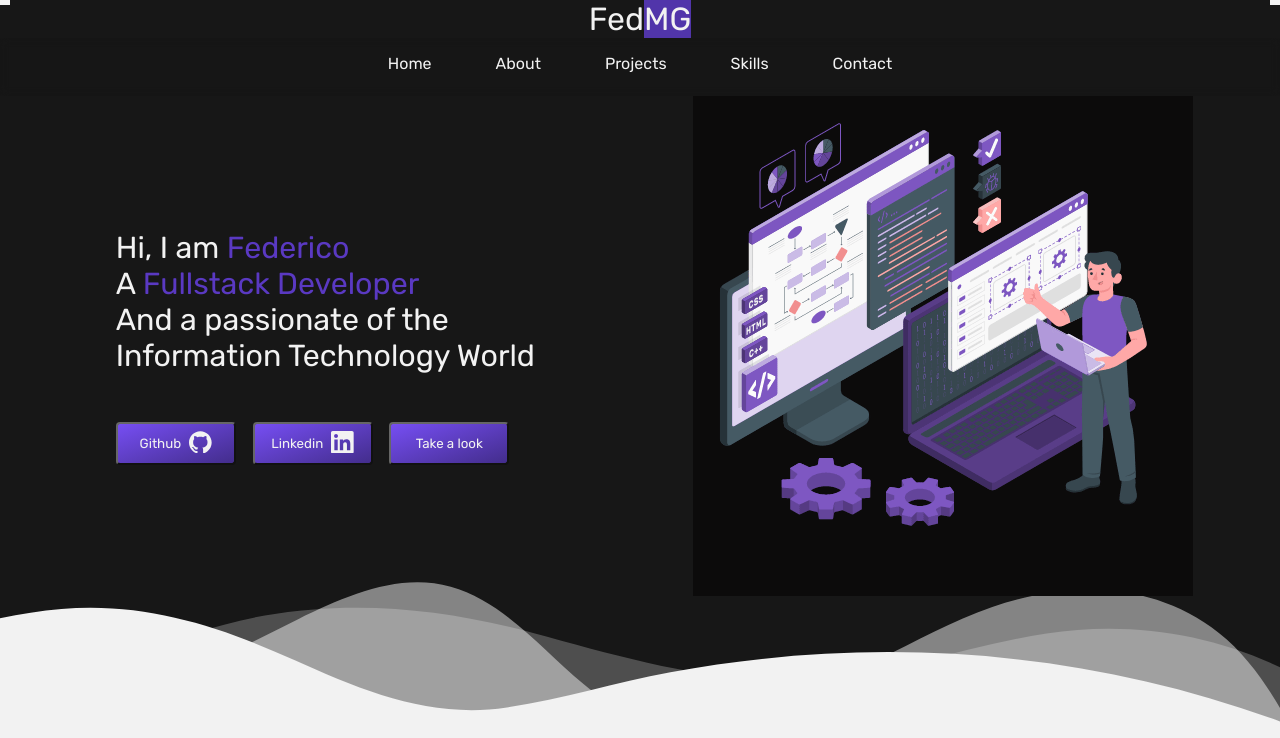
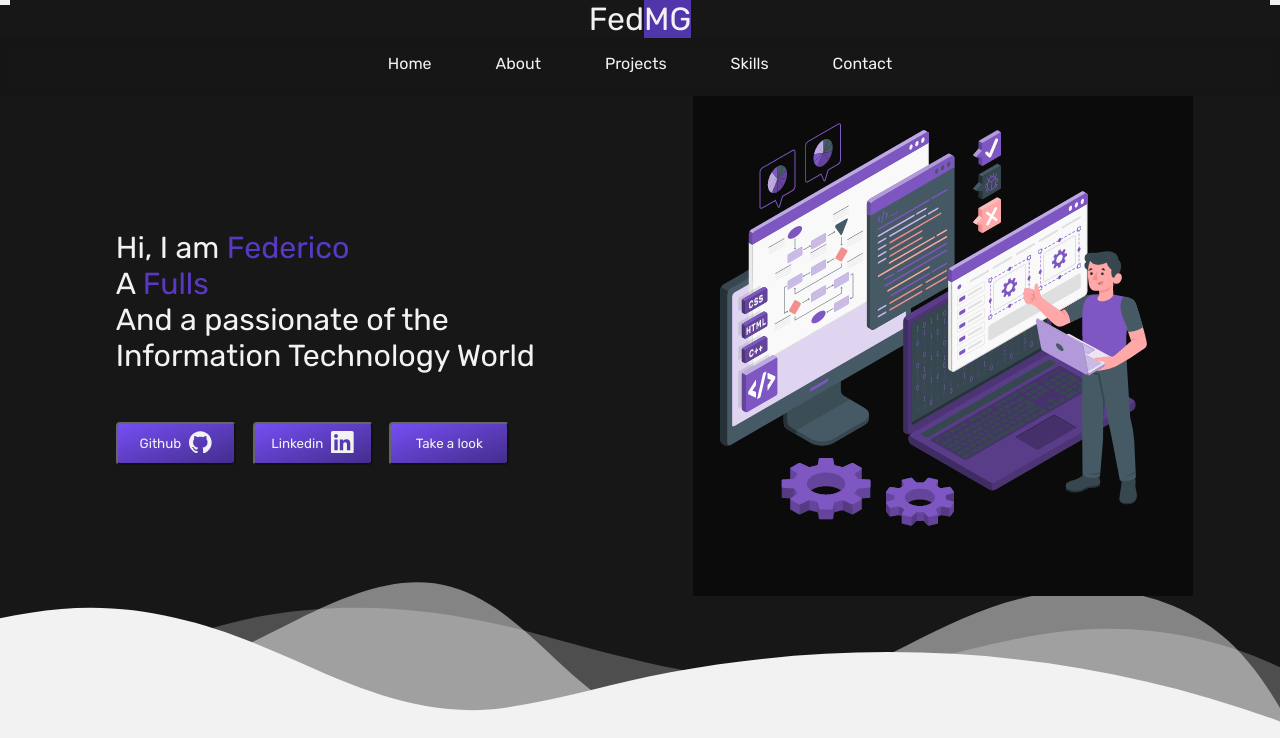
Before and after one commit to FedMG/fedmg-portfolio-v1, a React (Vite) app in the folder client/: page / in a window 1280 px wide. Shown: the top 738 px of the page. Built offline with nearby package versions, Linux system fonts and the light colour scheme.

Commit message:
Apply: Typewriter implementation in introduction.jsx

```diff
--- a/client/src/components/home/Introduction.jsx
+++ b/client/src/components/home/Introduction.jsx
@@ -13,9 +13,7 @@ export const Introduction = () => {
         </Typography>
         <Typography style='second-phrase' as='span'>
           A{' '}
-          <Typography style='second-phrase__span' as='span'>
-            Fullstack Developer
-          </Typography>
+          <Typewriter msg={['Software Engineer', 'Fullstack Developer', 'Data Scientist']} timeout={1200} style='second-phrase__span pipe-effect'/>
         </Typography>
         <Typography style="third-phrase" as="span">
           And a passionate of the{" "}
```
